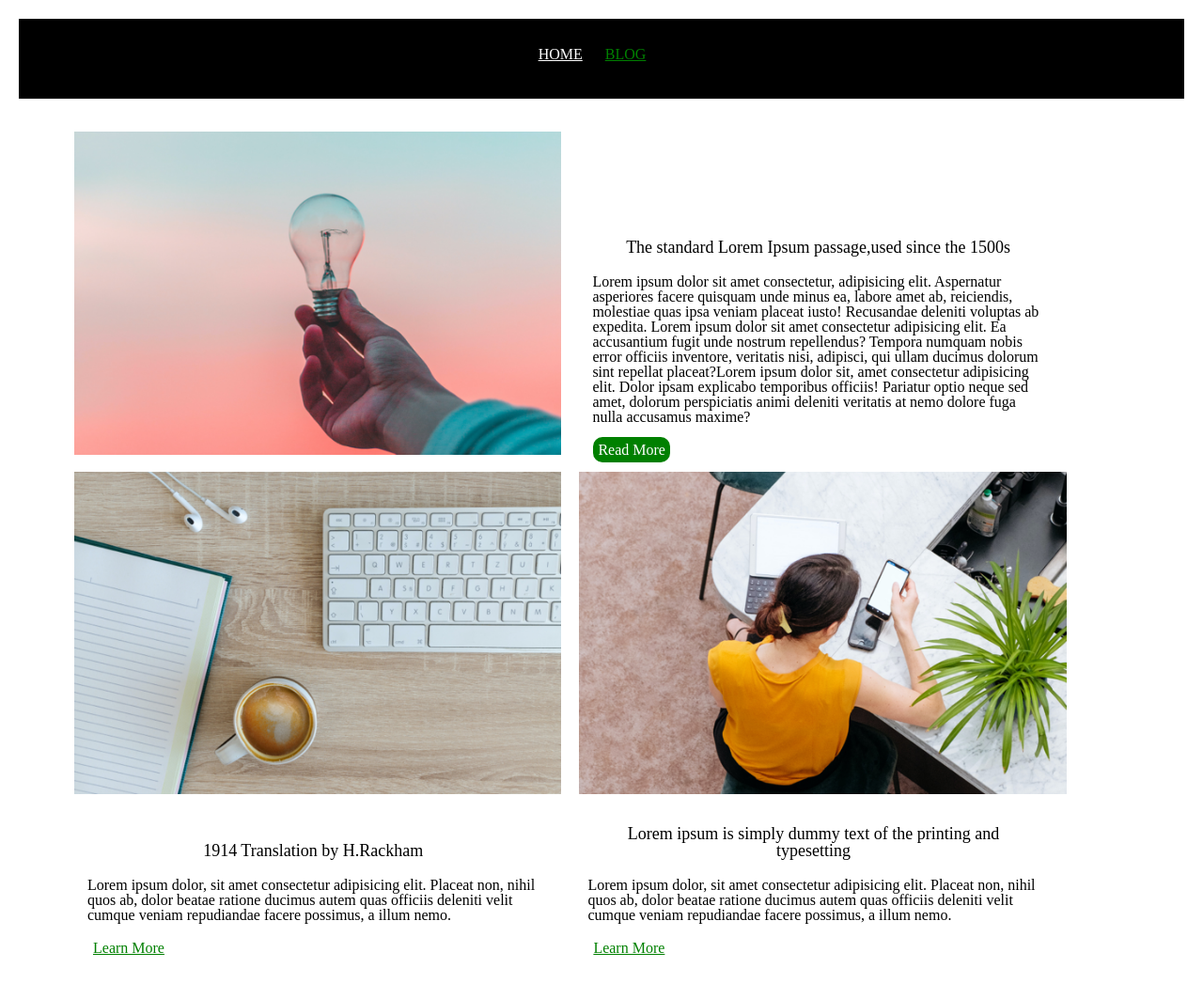
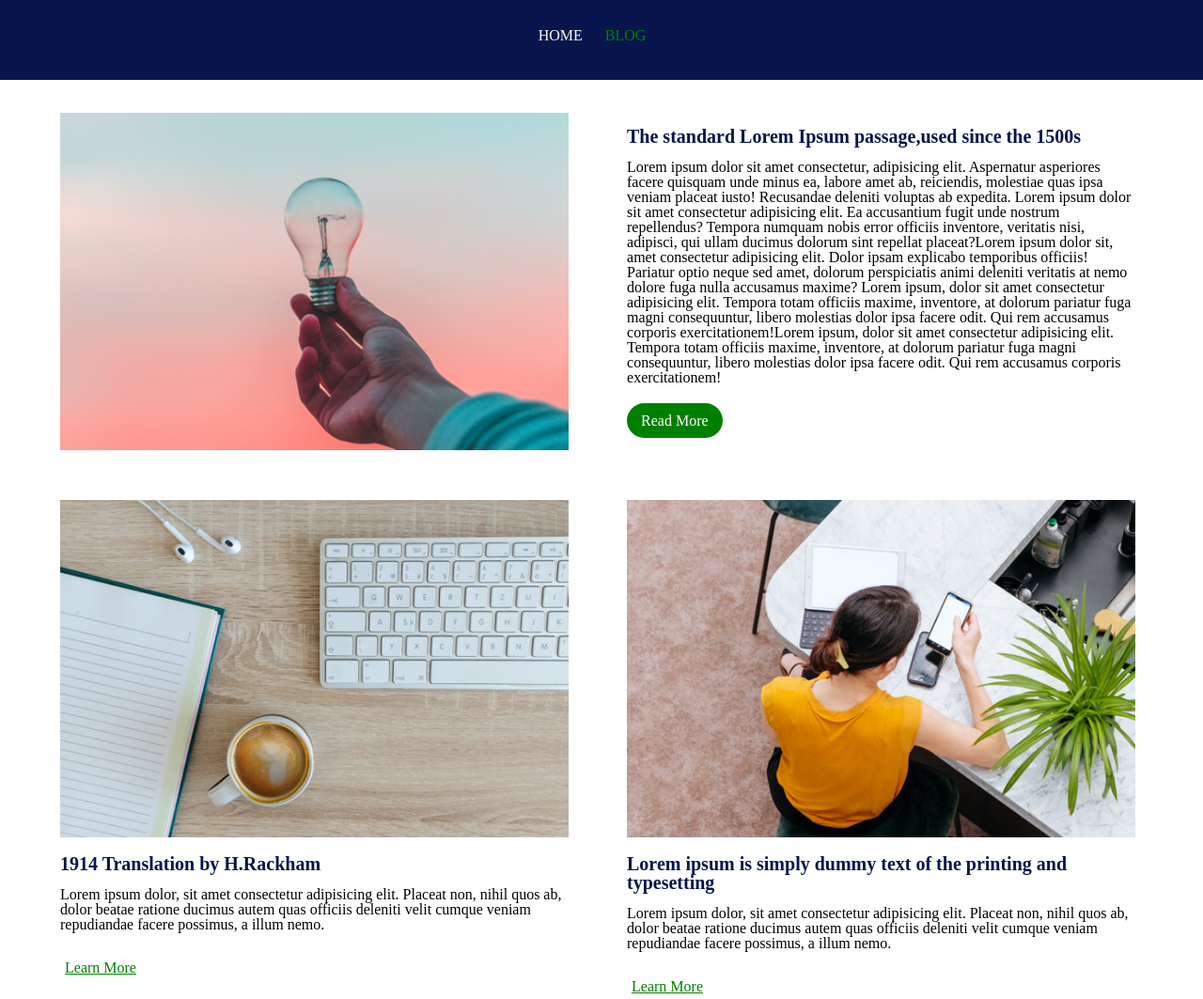
Before and after one commit to RAVINDRA-SHASTRI/block-BHaaaw, a plain HTML site: page blog.html in a window 1280 px wide. Shown: the whole page at 94% size. Before the commit the page ends 1022 px from the top, so only its background shows below. Drawn offline with Linux system fonts and the light colour scheme.

Commit message:
refactor checkpoint1

```diff
--- a/assets/stylesheet/style.css
+++ b/assets/stylesheet/style.css
@@ -48,23 +48,25 @@ table {
 }
 /* home page style */
 .container {
-    max-width: 1300px;
+    max-width: 1200px;
     margin: 0 auto;
     padding: 0 64px;
 }
 .nav{
+    width: 100%;
     height: 25px;
-    background-color: black;
+    background-color : rgb(7,21,76);
     text-align: center;
-    margin: 20px;
-    padding: 30px;
+    padding: 30px 0;
 }
 .active {
     color: green;
     margin: 20px;
+    text-decoration: none;
 }
 .active-two {
     color: white;
+    text-decoration: none;
 }
 .sub-header {
     text-align: center;
@@ -82,12 +84,18 @@ table {
 }
 h1 {
     text-align: center;
-    margin: 20px;
+    margin: 19px;
+    font-size: 30px;
 }
-h2 {
+.article-container h2 {
+    font-size: 20px;
+    font-weight: bold;
+    color:rgb(7,21,76)
+}
+.section-heading {
     text-align: center;
-    margin: 20px;
-    font-size: 18px;
+    margin: 15px;
+    font-size: 20px;
 }
 .circle-container {
     text-align: center;
@@ -136,33 +144,42 @@ hr {
 }
 /* Blog page style*/
 .image-container {
-    width: 45%;
+    width: 47%;
     display: inline-block;
-    margin-top: 15px;
-    margin-left: 15px;
+    margin-top: 35px;
 }
 .image-container img {
     width: 100%;
 }
 .article-container {
-    width: 45%;
-    display:inline-block;
-    margin-top: 10px;
-    margin-left: 10px;
+    width: 47%;
+    margin-top: 50px;
+    display: inline-block;
+    vertical-align: top;
+}
+.margin-left {
+    margin-left: 5%;
+}
+.article-container img {
+    width: 100%;
+    margin-bottom: 15px;
 }
 p{
-    margin: 19px;
+    margin-top: 15px;
+    margin-bottom: 10px;
+    padding-bottom: 20px;
 }
 .link {
-    padding: 5px;
-    margin: 20px;
+    padding: 10px 15px;
+    margin-top: 20px;
     background: green;
-    border-radius: 10px;
+    border-radius: 30px;
     color: white;
     text-decoration: none;
 }
 .learn-more {
     color: green;
     padding: 5px;
-    margin: 20px;
+    margin-top: 20px;
+
 }
--- a/blog.html
+++ b/blog.html
@@ -15,12 +15,13 @@
             <a href="blog.html" class="active">BLOG</a>
         </nav>
     </header>
+    <main>
     <section class="container">
         <div class="image-container">
             <img src="assets/media/pic01.png" alt="pic01.png">
         </div>
 
-        <article class="article-container">
+        <article class="article-container margin-left">
             <h2>The standard Lorem Ipsum passage,used since the 1500s</h2>
             <p>
                 Lorem ipsum dolor sit amet consectetur, adipisicing elit.
@@ -32,33 +33,38 @@
                 dolorum sint repellat placeat?Lorem ipsum dolor sit, amet consectetur adipisicing elit.
                 Dolor ipsam explicabo temporibus officiis! Pariatur optio neque sed amet, dolorum
                 perspiciatis animi deleniti veritatis at nemo dolore fuga nulla accusamus maxime?
+                Lorem ipsum, dolor sit amet consectetur adipisicing elit. Tempora totam officiis maxime,
+                inventore, at dolorum pariatur fuga magni consequuntur, libero molestias dolor ipsa
+                facere odit. Qui rem accusamus corporis exercitationem!Lorem ipsum, dolor sit amet consectetur adipisicing elit. Tempora totam officiis maxime,
+                inventore, at dolorum pariatur fuga magni consequuntur, libero molestias dolor ipsa
+                facere odit. Qui rem accusamus corporis exercitationem!
             </p>
             <a href="#" class="link">Read More</a>
         </article>
-        </section>
+    </section>
         <section class="container">
-            <div class="image-container">
+
+            <article class="article-container">
                 <img src="assets/media/pic02.png" alt="pic02.png">
-            </div>
-            <div class="image-container">
-                <img src="assets/media/pic03.png" alt="pic03.png">
-            </div>
-            <article class="article-container">
                 <h2>1914 Translation by H.Rackham</h2>
-                <p>Lorem ipsum dolor, sit amet consectetur adipisicing elit.
-                    Placeat non, nihil quos ab, dolor beatae ratione ducimus autem quas
-                    officiis deleniti velit cumque veniam repudiandae facere possimus, a illum nemo.
+                <p>
+                   Lorem ipsum dolor, sit amet consectetur adipisicing elit.
+                   Placeat non, nihil quos ab, dolor beatae ratione ducimus autem quas
+                   officiis deleniti velit cumque veniam repudiandae facere possimus, a illum nemo.
                 </p>
                 <a href="#" class="learn-more">Learn More</a>
             </article>
-            <article class="article-container">
+            <article class="article-container margin-left">
+                <img src="assets/media/pic03.png" alt="pic03.png">
                 <h2>Lorem ipsum is simply dummy text of the printing and typesetting</h2>
-                <p>Lorem ipsum dolor, sit amet consectetur adipisicing elit.
-                    Placeat non, nihil quos ab, dolor beatae ratione ducimus autem quas
-                    officiis deleniti velit cumque veniam repudiandae facere possimus, a illum nemo.
+                <p>
+                   Lorem ipsum dolor, sit amet consectetur adipisicing elit.
+                   Placeat non, nihil quos ab, dolor beatae ratione ducimus autem quas
+                   officiis deleniti velit cumque veniam repudiandae facere possimus, a illum nemo.
                 </p>
                 <a href="#" class="learn-more">Learn More</a>
             </article>
         </section>
+    </main>
 </body>
 </html>
```
Also changed, not shown: index.html (+5 -5 lines).
